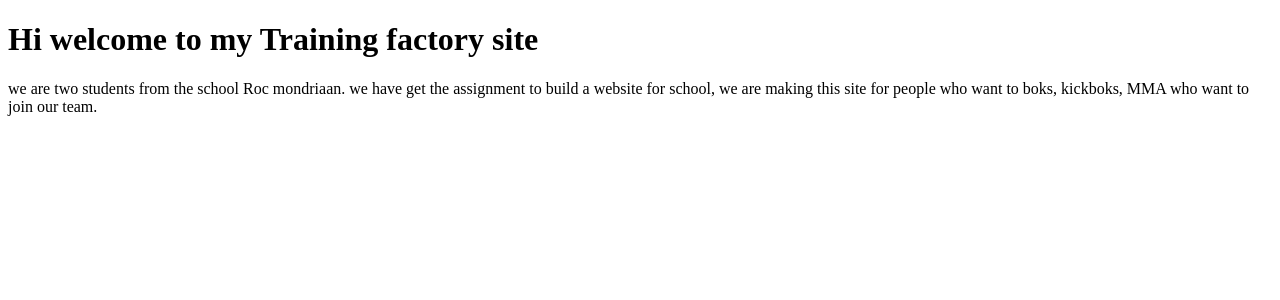
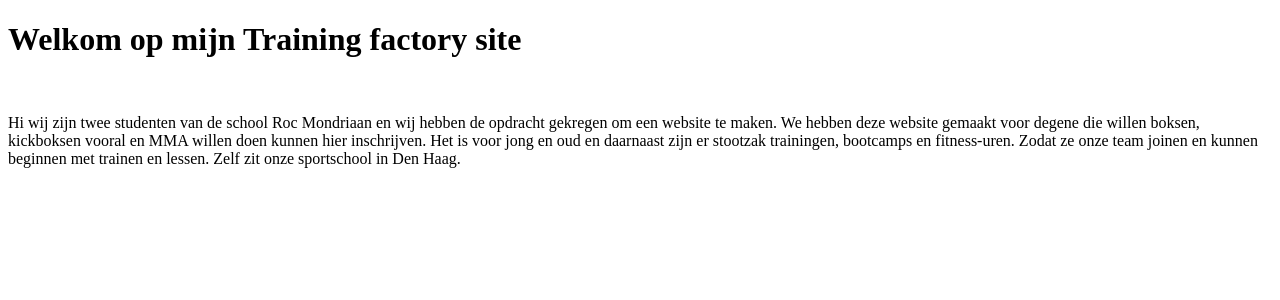
Before and after one commit to Yusuf0Celik/trainingsfactory_yusuf, a Symfony app: template templates/app/about.html.twig in a window 1280 px wide. Shown: the part 244-544 px from the top of the page. Run offline with Twig, Linux system fonts and the light colour scheme; the template is opened without the code that fills it, so the values that code supplies are empty; some libraries are stand-ins or nearby versions.

Commit message:
heb een deel van about gemaaakt

```diff
--- a/templates/app/about.html.twig
+++ b/templates/app/about.html.twig
@@ -2,13 +2,17 @@
 {% block title %}{{ parent() }} | About{% endblock %}
 
 {% block content %}
-<div class="p-7 px-10 border-1 border-slate-200 shadow-md">
-    <h1 class="text-lg font-medium"> Hi welcome to my Training factory site</h1>
-    <p class="text-md font-medium">we are two students from the school Roc mondriaan. we have get the assignment
-        to build a website for school, we are making this site for people who want to boks, kickboks,
-        MMA who want to join our team.
+<div class="p-7 px-10 border-1 border-slate-200 shadow-md h-[700px] max-w-[900px] mx-auto">
+    <h1 class="text-lg font-medium"> Welkom op mijn Training factory site</h1><br>
+    <p class="text-md font-medium"> Hi wij zijn twee studenten van de school Roc Mondriaan en wij
+        hebben de opdracht gekregen om een website te maken. We hebben deze website gemaakt voor
+        degene die willen boksen, kickboksen vooral en MMA willen doen kunnen hier inschrijven. Het
+        is voor jong en oud en daarnaast zijn er stootzak trainingen, bootcamps en fitness-uren.
+        Zodat ze onze team joinen en kunnen beginnen met trainen en lessen. Zelf zit onze sportschool
+        in Den Haag.
     </p>
 </div>
 
 
+
 {% endblock %}
```
